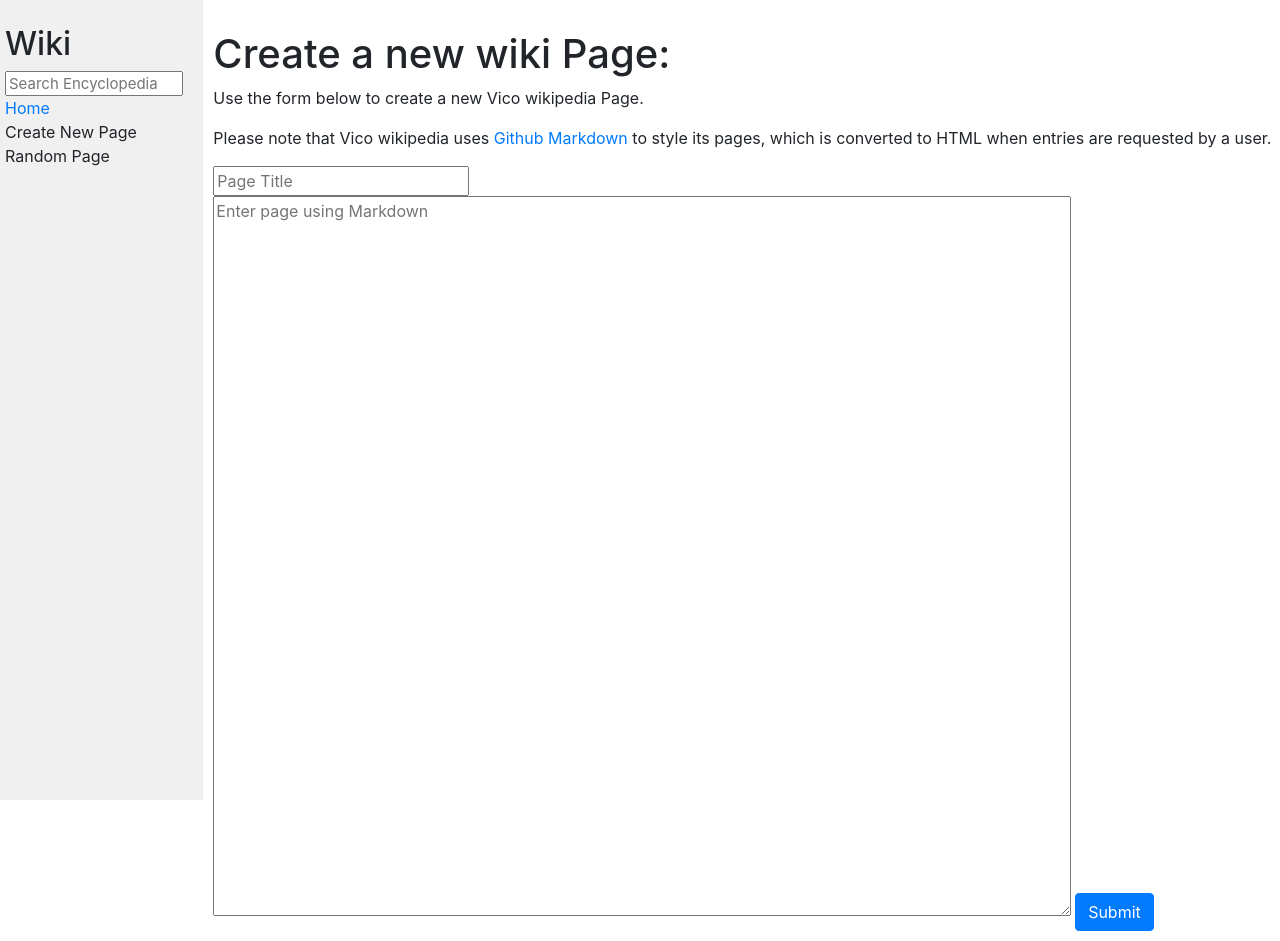
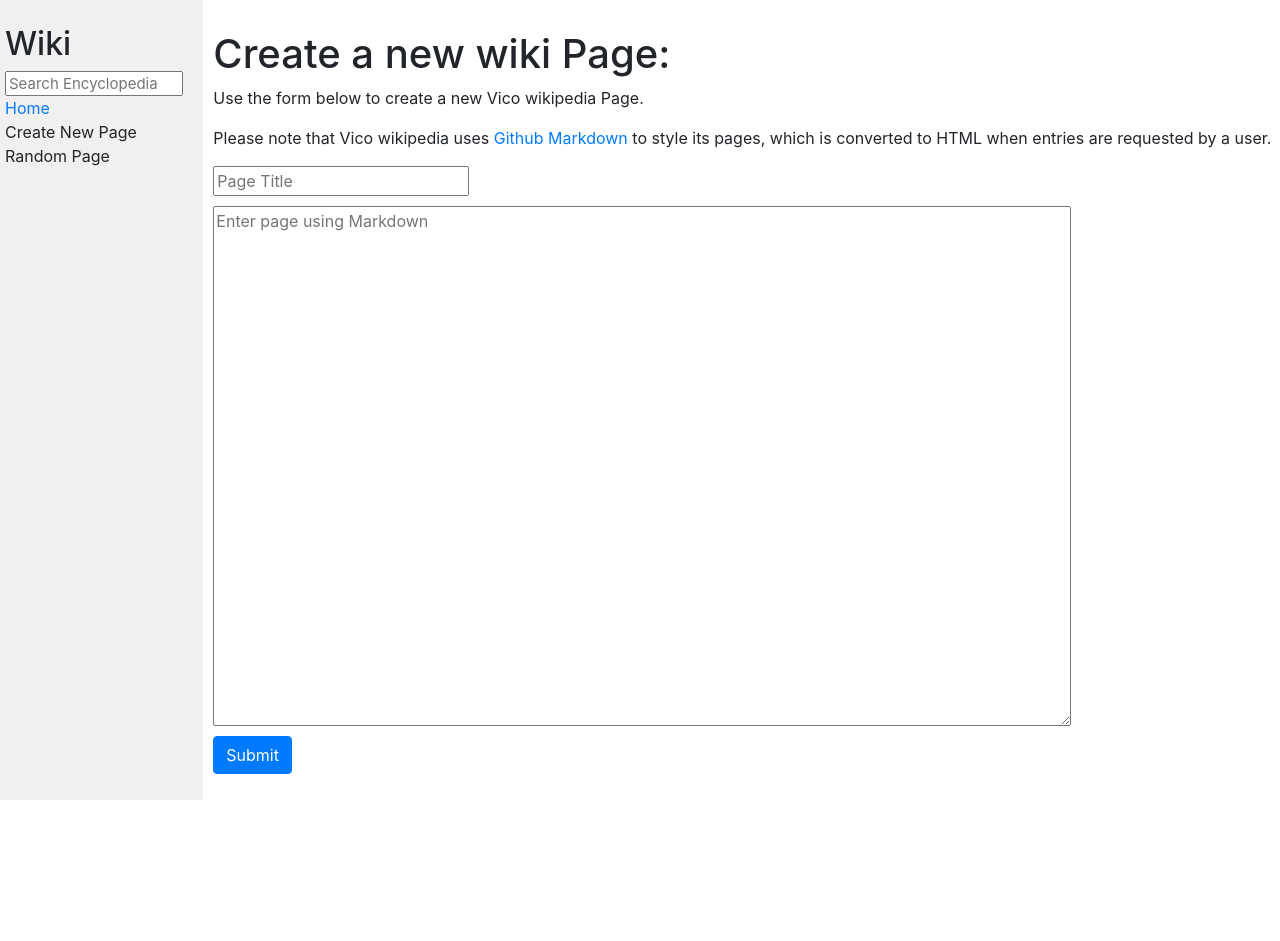
Before and after one commit to Codewithvico/wiki, a Django app: page /create in a window 1280 px wide. After the commit the page ends 800 px from the top, so only its background shows below. Run offline with Django 3.2, Linux system fonts and the light colour scheme; some libraries are stand-ins or nearby versions.

Commit message:
Update styles.css

```diff
--- a/wiki/encyclopedia/static/encyclopedia/styles.css
+++ b/wiki/encyclopedia/static/encyclopedia/styles.css
@@ -13,8 +13,10 @@ h1 {
 }
 
 textarea {
-    height: 90vh;
+    height: 65vh;
     width: 80%;
+    margin: 10px 0 10px 0;
+    display: block;
 }
 
 .main {
@@ -33,6 +35,12 @@ textarea {
     padding: 20px;
 }
 
+.sidebar {
+    background: #f0f0f0;
+    height: 100vh;
+    padding: 20px;
+}
+
 .sidebar h2 {
     margin-top: 5px;
 }
```
